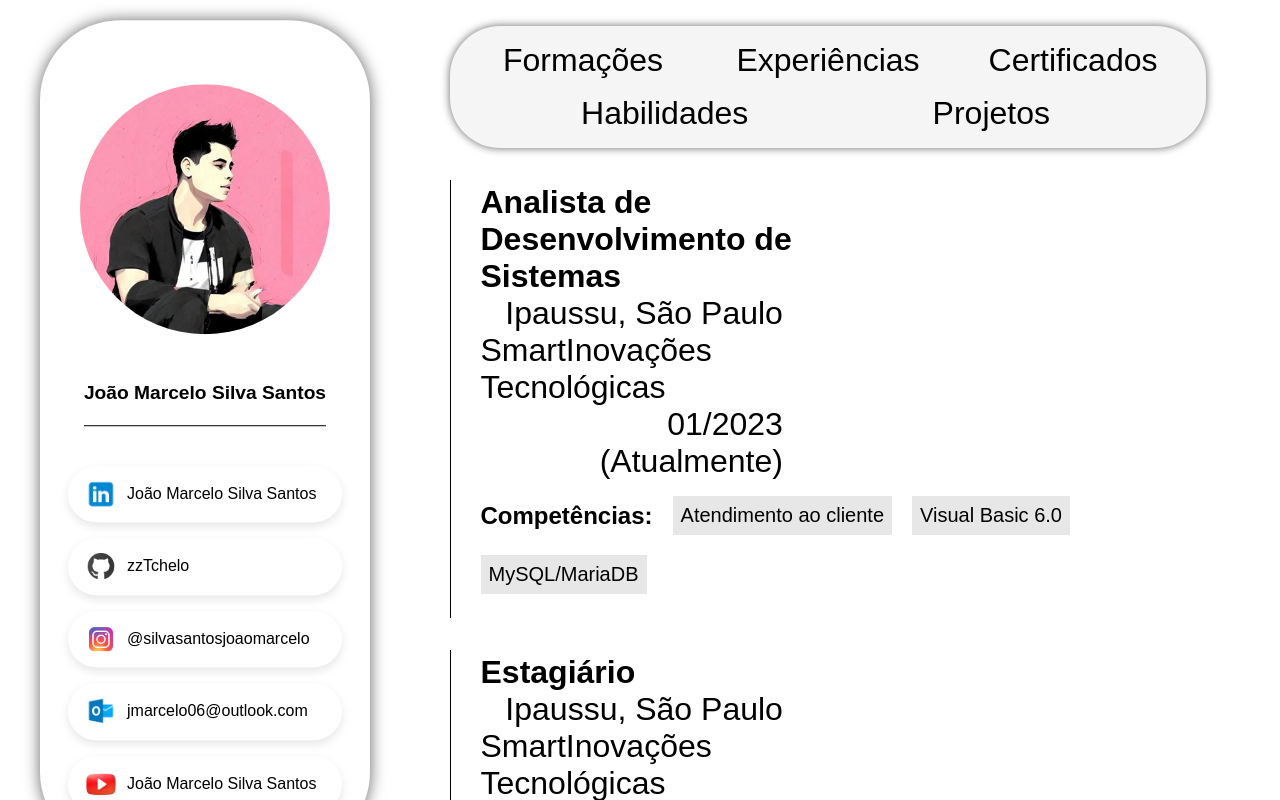
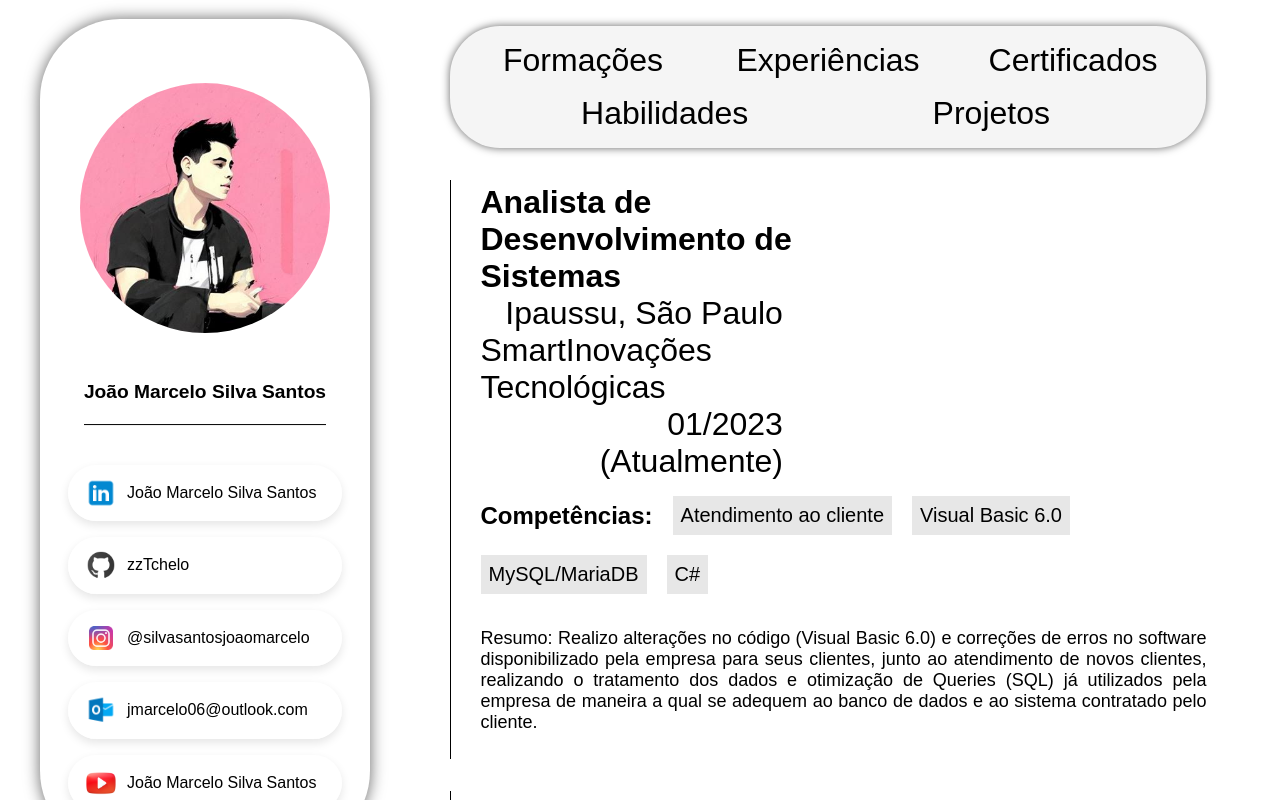
Before and after one commit to zzTchelo/react_curriculum, a React (Create React App) app: page /Experiencias in a window 1280 px wide. Shown: the top 800 px of the page. Built offline with nearby package versions, Linux system fonts and the light colour scheme.

Commit message:
Adicionando fundo NavBar

```diff
--- a/src/dados/experiencias.jsx
+++ b/src/dados/experiencias.jsx
@@ -7,7 +7,8 @@ const experiencias = [
         habilidades : [
             'Atendimento ao cliente',
             'Visual Basic 6.0',
-            'MySQL/MariaDB'
+            'MySQL/MariaDB',
+            'C#'
         ],
         resumo : 'Realizo alterações no código (Visual Basic 6.0) e correções de erros no software disponibilizado pela empresa para seus clientes, junto ao atendimento de novos clientes, realizando o tratamento dos dados e otimização de Queries (SQL) já utilizados pela empresa de maneira a qual se adequem ao banco de dados e ao sistema contratado pelo cliente.'
     },
--- a/src/main/experiencia/experiencia.css
+++ b/src/main/experiencia/experiencia.css
@@ -66,3 +66,13 @@
     font-size: 20px;
     /* border: 1px solid red; */
 }
+
+.resumo-title{
+
+}
+
+.resumo-text{
+    font-size: 18px;
+    text-align: justify;
+    margin-left: 30px;
+}
--- a/src/main/experiencia/index.jsx
+++ b/src/main/experiencia/index.jsx
@@ -25,6 +25,10 @@ const Experiencia = () => {
                         })
                     }
                 </ul>
+                <p className='resumo-text'>
+                    <span className='resumo-title'>Resumo: </span>
+                    {experiencia.resumo}
+                </p>
             </div>
         )
     )
```
